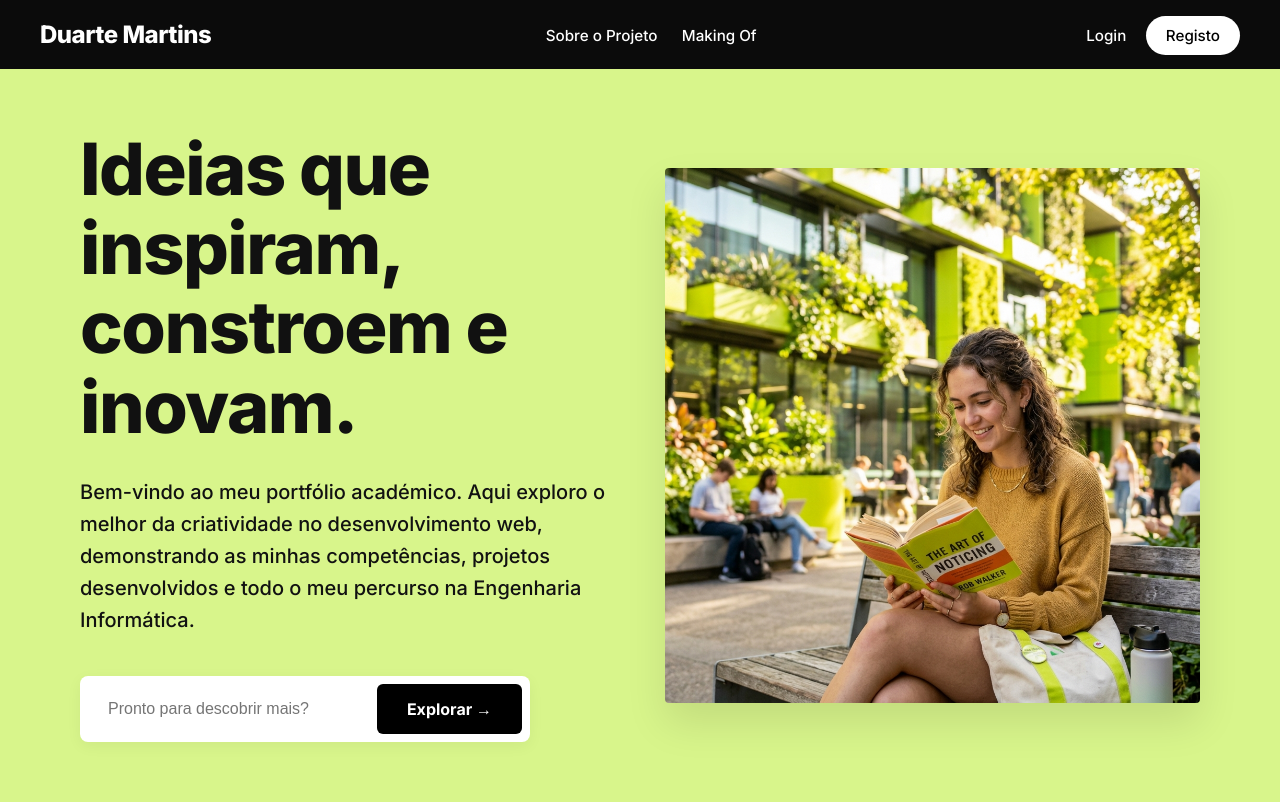
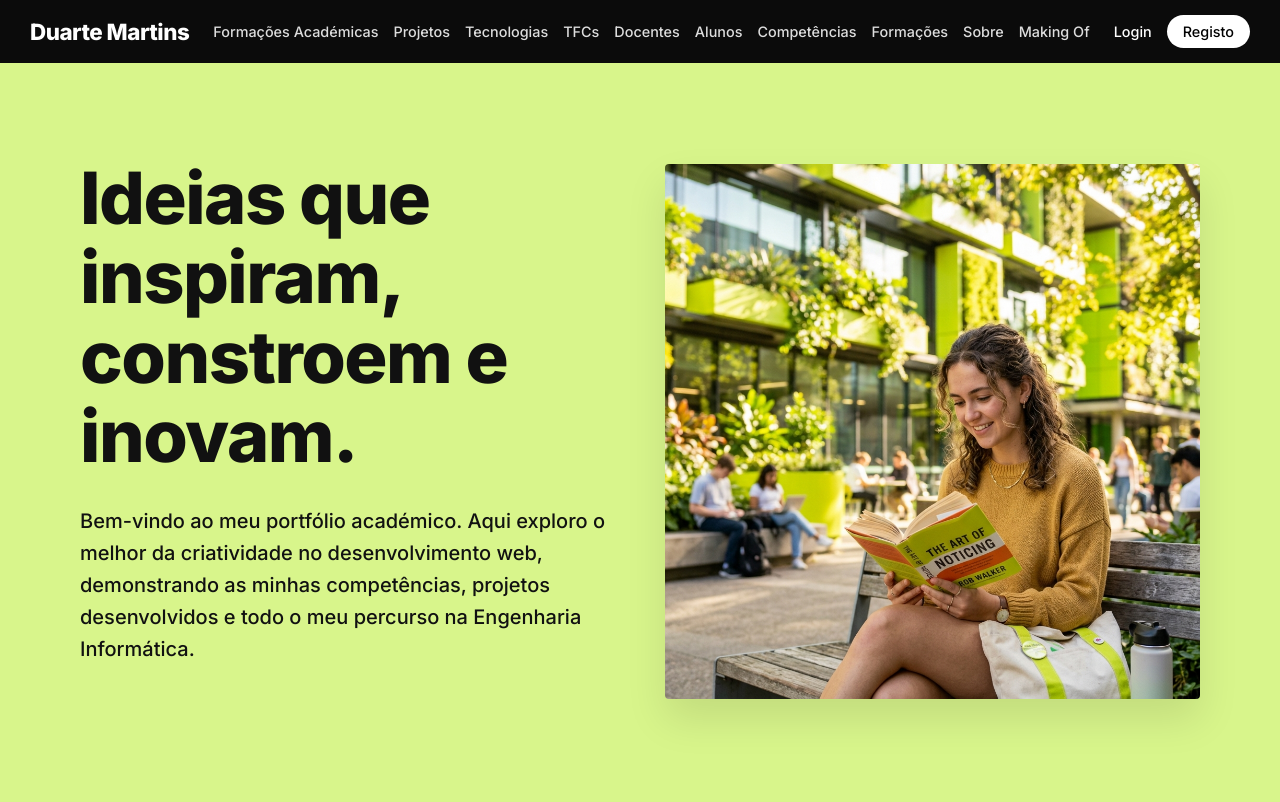
Before and after one commit to iduartemt/a22400561-PW, a Django app: page / in a window 1280 px wide. After the commit the page ends 719 px from the top, so only its background shows below. Run offline with Django 5.2, Linux system fonts and the light colour scheme; some libraries are stand-ins or nearby versions.

Commit message:
refactor: integrate landing hero into home.html and restore single root page

```diff
--- a/portfolio/templates/portfolio/home.html
+++ b/portfolio/templates/portfolio/home.html
@@ -1,123 +1,196 @@
+{% load static %}
 <!DOCTYPE html>
-<html>
-
+<html lang="pt">
 <head>
-    <title>Portfolio Acadêmico - Home</title>
+    <meta charset="UTF-8">
+    <meta name="viewport" content="width=device-width, initial-scale=1.0">
+    <title>Duarte Martins - Portfolio</title>
+    <link href="https://fonts.googleapis.com/css2?family=Inter:wght@400;500;700;800&display=swap" rel="stylesheet">
     <style>
-        @import url('https://fonts.googleapis.com/css2?family=Inter:wght@400;500;700&display=swap');
+        * {
+            box-sizing: border-box;
+            margin: 0;
+            padding: 0;
+        }
 
         body {
-            font-family: 'Inter', -apple-system, BlinkMacSystemFont, "Segoe UI", Roboto, sans-serif;
-            margin: 0;
-            padding: 50px 20px;
+            font-family: 'Inter', sans-serif;
+            background-color: #d8f58b; /* Lima claro aproximado da imagem */
+            color: #111;
             min-height: 100vh;
-            color: #2c3e50;
-
-            /* Fundo Premium Minimalista (Mesh Gradient Suave) */
-            background-color: #fafbfc;
-            background-image:
-                radial-gradient(at 40% 20%, hsla(228, 100%, 74%, 0.12) 0px, transparent 50%),
-                radial-gradient(at 80% 0%, hsla(189, 100%, 56%, 0.12) 0px, transparent 50%),
-                radial-gradient(at 0% 50%, hsla(355, 100%, 93%, 0.12) 0px, transparent 50%),
-                radial-gradient(at 80% 50%, hsla(340, 100%, 76%, 0.12) 0px, transparent 50%),
-                radial-gradient(at 0% 100%, hsla(22, 100%, 77%, 0.12) 0px, transparent 50%),
-                radial-gradient(at 80% 100%, hsla(242, 100%, 70%, 0.12) 0px, transparent 50%),
-                radial-gradient(at 0% 0%, hsla(343, 100%, 76%, 0.12) 0px, transparent 50%);
-            background-attachment: fixed;
-
-            /* Centrar o conteúdo globalmente */
             display: flex;
             flex-direction: column;
+        }
+
+        /* Top Navigation */
+        nav {
+            background-color: #0b0b0b;
+            color: white;
+            padding: 15px 30px;
+            display: flex;
+            justify-content: space-between;
+            align-items: center;
+            flex-wrap: wrap; /* Permitir que o menu envolva se for muito grande */
+            gap: 15px;
+        }
+
+        .nav-brand {
+            font-size: 1.4rem;
+            font-weight: 800;
+            letter-spacing: -0.5px;
+            white-space: nowrap;
+        }
+
+        .nav-links {
+            display: flex;
+            flex-wrap: wrap;
+            gap: 15px;
+            justify-content: center;
+        }
+
+        .nav-links a {
+            color: #ddd;
+            text-decoration: none;
+            font-size: 0.9rem;
+            font-weight: 500;
+            transition: color 0.2s;
+        }
+
+        .nav-links a:hover {
+            color: #d8f58b;
+        }
+
+        .nav-buttons {
+            display: flex;
+            align-items: center;
+            gap: 15px;
+        }
+
+        .nav-buttons a {
+            text-decoration: none;
+            font-size: 0.9rem;
+            font-weight: 500;
+        }
+
+        .btn-signin {
+            color: white;
+        }
+
+        .btn-signup {
+            background-color: white;
+            color: black;
+            padding: 8px 16px;
+            border-radius: 20px;
+            font-weight: 700;
+        }
+
+        /* Hero Section */
+        .hero {
+            display: flex;
+            flex: 1;
+            padding: 60px 80px;
+            gap: 50px;
             align-items: center;
         }
 
-        h1 {
-            font-weight: 700;
-            letter-spacing: -0.5px;
-            margin-bottom: 10px;
-            text-align: center;
+        .hero-content {
+            flex: 1;
+            max-width: 600px;
         }
 
-        .menu-container {
-            display: flex;
-            flex-wrap: wrap;
-            gap: 15px;
-            max-width: 900px;
-            margin-top: 20px;
+        .hero-content h1 {
+            font-size: 4.5rem;
+            font-weight: 800;
+            line-height: 1.1;
+            letter-spacing: -1.5px;
+            margin-bottom: 30px;
         }
 
-        .menu-btn {
-            background-color: #007bff;
-            color: white;
-            text-decoration: none;
-            border-radius: 5px;
-            font-size: 14px;
-            width: 200px;         /* Largura fixa e igual para todos */
-            height: 60px;         /* Altura fixa e igual para todos */
-            display: flex;
-            align-items: center;  /* Centra o texto na vertical */
-            justify-content: center; /* Centra o texto na horizontal */
-            text-align: center;
-            box-sizing: border-box;
-            padding: 5px;
+        .hero-content p {
+            font-size: 1.25rem;
+            line-height: 1.6;
+            margin-bottom: 40px;
+            font-weight: 500;
         }
 
-        .menu-btn:hover {
-            background-color: #0056b3;
-            transform: translateY(-2px);
-            transition: all 0.2s ease-in-out;
+        .hero-image {
+            flex: 1;
+            display: flex;
+            justify-content: center;
+            align-items: center;
+        }
+
+        .hero-image img {
+            max-width: 100%;
+            height: auto;
+            border-radius: 4px;
+            box-shadow: 0 20px 40px rgba(0,0,0,0.1);
+        }
+
+        /* Responsive */
+        @media (max-width: 900px) {
+            .hero {
+                flex-direction: column;
+                padding: 40px 20px;
+            }
+            .hero-content h1 {
+                font-size: 3rem;
+            }
+            nav {
+                flex-direction: column;
+                text-align: center;
+            }
         }
     </style>
 </head>
+<body>
 
-<body>
-    <h1>Menu Principal - Portfolio</h1>
+    <!-- Navegação Topo com o "Menu Pequeno" pedido -->
+    <nav>
+        <div class="nav-brand">Duarte Martins</div>
 
-    <!-- O nosso Menu de Navegação Global -->
-    <div class="menu-container">
-        <!-- Nova página de Listagem de Cursos -->
-        <a class="menu-btn" href="{% url 'cursos' %}">Formações Académicas</a>
+        <div class="nav-links">
+            <a href="{% url 'cursos' %}">Formações Académicas</a>
+            <a href="{% url 'projetos' %}">Projetos</a>
+            <a href="{% url 'tecnologias' %}">Tecnologias</a>
+            <a href="{% url 'tfcs' %}">TFCs</a>
+            <a href="{% url 'docentes' %}">Docentes</a>
+            <a href="{% url 'alunos' %}">Alunos</a>
+            <a href="{% url 'competencias' %}">Competências</a>
+            <a href="{% url 'formacoes' %}">Formações</a>
+            <a href="{% url 'sobre' %}">Sobre</a>
+            <a href="{% url 'makingof' %}">Making Of</a>
+        </div>
 
-        <!-- Link para a página de Projetos que já ativaste -->
-        <a class="menu-btn" href="{% url 'projetos' %}">Projetos</a>
+        <div class="nav-buttons">
+            {% if user.is_authenticated %}
+                <span class="btn-signin">Olá, {{ user.username }}!</span>
+                <a href="{% url 'accounts:logout' %}" class="btn-signup" style="background-color: #dc3545; color: white;">Logout</a>
+            {% else %}
+                <a href="{% url 'accounts:login' %}" class="btn-signin">Login</a>
+                <a href="{% url 'accounts:registo' %}" class="btn-signup">Registo</a>
+            {% endif %}
+        </div>
+    </nav>
 
-        <!-- Link ativado para as tecnologias -->
-        <a class="menu-btn" href="{% url 'tecnologias' %}">Tecnologias</a>
+    <!-- Hero Section Principal -->
+    <section class="hero">
 
-        <!-- Link ativado para os TFCs -->
-        <a class="menu-btn" href="{% url 'tfcs' %}">Trabalhos Finais de Curso (TFCs)</a>
+        <div class="hero-content">
+            <h1>Ideias que inspiram, constroem e inovam.</h1>
+            <p>
+                Bem-vindo ao meu portfólio académico. Aqui exploro o melhor
+                da criatividade no desenvolvimento web, demonstrando as minhas
+                competências, projetos desenvolvidos e todo o meu percurso na
+                Engenharia Informática.
+            </p>
+        </div>
 
-        <!-- Link ativado para os Docentes -->
-        <a class="menu-btn" href="{% url 'docentes' %}">Docentes</a>
+        <div class="hero-image">
+            <img src="{% static 'portfolio/images/landing_hero.png' %}" alt="Estudante inspirador">
+        </div>
 
-        <!-- Link ativado para os Alunos -->
-        <a class="menu-btn" href="{% url 'alunos' %}">Alunos</a>
+    </section>
 
-        <!-- Link ativado para as Competências -->
-        <a class="menu-btn" href="{% url 'competencias' %}">Competências</a>
-
-        <!-- Link ativado para as Formações -->
-        <a class="menu-btn" href="{% url 'formacoes' %}">Formações</a>
-
-        <hr style="width: 100%; border: 1px solid #ccc; margin: 10px 0;">
-
-        {% if user.is_authenticated %}
-        <p style="margin: 0; font-weight: bold;">Olá, {{ user.username }}!</p>
-        <a class="menu-btn" style="background-color: #dc3545;" href="{% url 'accounts:logout' %}">Terminar Sessão
-            (Logout)</a>
-        {% else %}
-        <a class="menu-btn" style="background-color: #17a2b8;" href="{% url 'accounts:login' %}">Entrar (Login)</a>
-        <a class="menu-btn" style="background-color: #6c757d;" href="{% url 'accounts:registo' %}">Registar Conta</a>
-        {% endif %}
-
-        <hr style="width: 100%; border: 1px solid #ccc; margin: 10px 0;">
-        <!-- Link para o Making Of -->
-        <a class="menu-btn" style="background-color: #343a40;" href="{% url 'makingof' %}">Making Of (Diário de
-            Bordo)</a>
-
-        <!-- Novo Link para Sobre esta Aplicação -->
-        <a class="menu-btn" style="background-color: #28a745;" href="{% url 'sobre' %}">Sobre esta Aplicação</a>
-    </div>
 </body>
-
 </html>
--- a/portfolio/templates/portfolio/landing.html
+++ /dev/null
@@ -1,213 +0,0 @@
-{% load static %}
-<!DOCTYPE html>
-<html lang="pt">
-<head>
-    <meta charset="UTF-8">
-    <meta name="viewport" content="width=device-width, initial-scale=1.0">
-    <title>Duarte Martins - Portfolio</title>
-    <link href="https://fonts.googleapis.com/css2?family=Inter:wght@400;500;700;800&display=swap" rel="stylesheet">
-    <style>
-        * {
-            box-sizing: border-box;
-            margin: 0;
-            padding: 0;
-        }
-
-        body {
-            font-family: 'Inter', sans-serif;
-            background-color: #d8f58b; /* Lima claro aproximado da imagem */
-            color: #111;
-            min-height: 100vh;
-            display: flex;
-            flex-direction: column;
-        }
-
-        /* Top Navigation */
-        nav {
-            background-color: #0b0b0b;
-            color: white;
-            padding: 20px 40px;
-            display: flex;
-            justify-content: space-between;
-            align-items: center;
-        }
-
-        .nav-brand {
-            font-size: 1.5rem;
-            font-weight: 800;
-            letter-spacing: -0.5px;
-        }
-
-        .nav-links a {
-            color: white;
-            text-decoration: none;
-            margin-left: 20px;
-            font-size: 0.95rem;
-            font-weight: 500;
-            transition: color 0.2s;
-        }
-
-        .nav-links a:hover {
-            color: #d8f58b;
-        }
-
-        .nav-buttons a {
-            text-decoration: none;
-            margin-left: 15px;
-            font-size: 0.95rem;
-            font-weight: 500;
-        }
-
-        .btn-signin {
-            color: white;
-        }
-
-        .btn-signup {
-            background-color: white;
-            color: black;
-            padding: 10px 20px;
-            border-radius: 25px;
-            font-weight: 700;
-        }
-
-        /* Hero Section */
-        .hero {
-            display: flex;
-            flex: 1;
-            padding: 60px 80px;
-            gap: 50px;
-            align-items: center;
-        }
-
-        .hero-content {
-            flex: 1;
-            max-width: 600px;
-        }
-
-        .hero-content h1 {
-            font-size: 4.5rem;
-            font-weight: 800;
-            line-height: 1.1;
-            letter-spacing: -1.5px;
-            margin-bottom: 30px;
-        }
-
-        .hero-content p {
-            font-size: 1.25rem;
-            line-height: 1.6;
-            margin-bottom: 40px;
-            font-weight: 500;
-        }
-
-        .action-box {
-            background-color: white;
-            padding: 8px;
-            border-radius: 8px;
-            display: flex;
-            box-shadow: 0 4px 15px rgba(0,0,0,0.05);
-            max-width: 450px;
-        }
-
-        .action-box input {
-            border: none;
-            padding: 15px 20px;
-            font-size: 1rem;
-            flex: 1;
-            outline: none;
-            border-radius: 8px;
-        }
-
-        .action-box a.btn-explore {
-            background-color: black;
-            color: white;
-            text-decoration: none;
-            padding: 15px 30px;
-            border-radius: 6px;
-            font-weight: 600;
-            display: flex;
-            align-items: center;
-            transition: background-color 0.2s;
-        }
-
-        .action-box a.btn-explore:hover {
-            background-color: #333;
-        }
-
-        .hero-image {
-            flex: 1;
-            display: flex;
-            justify-content: center;
-            align-items: center;
-        }
-
-        .hero-image img {
-            max-width: 100%;
-            height: auto;
-            border-radius: 4px;
-            box-shadow: 0 20px 40px rgba(0,0,0,0.1);
-        }
-
-        /* Responsive */
-        @media (max-width: 900px) {
-            .hero {
-                flex-direction: column;
-                padding: 40px 20px;
-            }
-            .hero-content h1 {
-                font-size: 3rem;
-            }
-            nav {
-                flex-direction: column;
-                gap: 15px;
-            }
-        }
-    </style>
-</head>
-<body>
-
-    <!-- Navegação Topo -->
-    <nav>
-        <div class="nav-brand">Duarte Martins</div>
-
-        <div class="nav-links">
-            <a href="{% url 'sobre' %}">Sobre o Projeto</a>
-            <a href="{% url 'makingof' %}">Making Of</a>
-        </div>
-
-        <div class="nav-buttons">
-            {% if user.is_authenticated %}
-                <span class="btn-signin" style="margin-right: 15px;">Olá, {{ user.username }}!</span>
-                <a href="{% url 'accounts:logout' %}" class="btn-signup">Logout</a>
-            {% else %}
-                <a href="{% url 'accounts:login' %}" class="btn-signin">Login</a>
-                <a href="{% url 'accounts:registo' %}" class="btn-signup">Registo</a>
-            {% endif %}
-        </div>
-    </nav>
-
-    <!-- Hero Section Principal -->
-    <section class="hero">
-
-        <div class="hero-content">
-            <h1>Ideias que inspiram, constroem e inovam.</h1>
-            <p>
-                Bem-vindo ao meu portfólio académico. Aqui exploro o melhor
-                da criatividade no desenvolvimento web, demonstrando as minhas
-                competências, projetos desenvolvidos e todo o meu percurso na
-                Engenharia Informática.
-            </p>
-
-            <div class="action-box">
-                <input type="text" placeholder="Pronto para descobrir mais?" readonly style="cursor: default;">
-                <a href="{% url 'home' %}" class="btn-explore">Explorar →</a>
-            </div>
-        </div>
-
-        <div class="hero-image">
-            <img src="{% static 'portfolio/images/landing_hero.png' %}" alt="Estudante inspirador">
-        </div>
-
-    </section>
-
-</body>
-</html>
--- a/portfolio/urls.py
+++ b/portfolio/urls.py
@@ -2,8 +2,7 @@ from django.urls import path
 from . import views
 
 urlpatterns = [
-    path('', views.landing_page_view, name='landing'),
-    path('menu/', views.home, name='home'),
+    path('', views.home, name='home'),
     path('cursos/', views.cursos_view, name='cursos'),
     path('curso/<int:curso_id>/', views.curso_detail, name='curso_detail'),
     path('curso/<int:curso_id>/ucs/', views.curso_ucs_view, name='curso_ucs'),
--- a/portfolio/views.py
+++ b/portfolio/views.py
@@ -8,12 +8,8 @@ from .forms import ProjetoForm, TecnologiaForm, CompetenciaForm, FormacaoForm
 from django.contrib.auth.decorators import login_required
 
 
-def landing_page_view(request):
-    # Nova landing page pedida
-    return render(request, 'portfolio/landing.html')
-
 def home(request):
-    # Página inicial passa a ser apenas um menu global, já não precisa de carregar a licenciatura
+    # Página inicial passa a ser a hero page com o menu integrado
     return render(request, 'portfolio/home.html')
 
 # Página com a lista de todos os cursos
```
